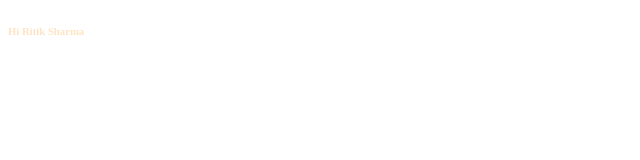
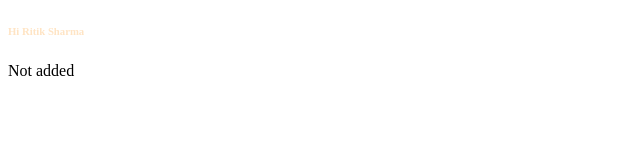
Before and after one commit to eritik14/project2, a plain HTML site: page index.html in a window 1280 px wide. Shown: the full height of the page, 0-640 px from the left. Drawn offline with Linux system fonts and the light colour scheme.

Commit message:
Fixes : #2

```diff
--- a/index.html
+++ b/index.html
@@ -7,5 +7,6 @@
 </head>
 <body>
     <h6 style="color: bisque;">Hi Ritik Sharma</h6>
+    <p>Not added</p>
 </body>
 </html>
```
